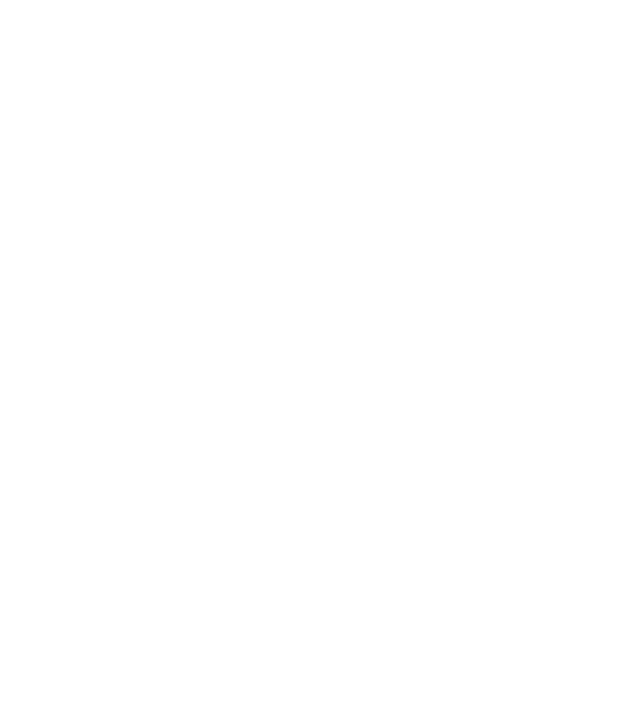
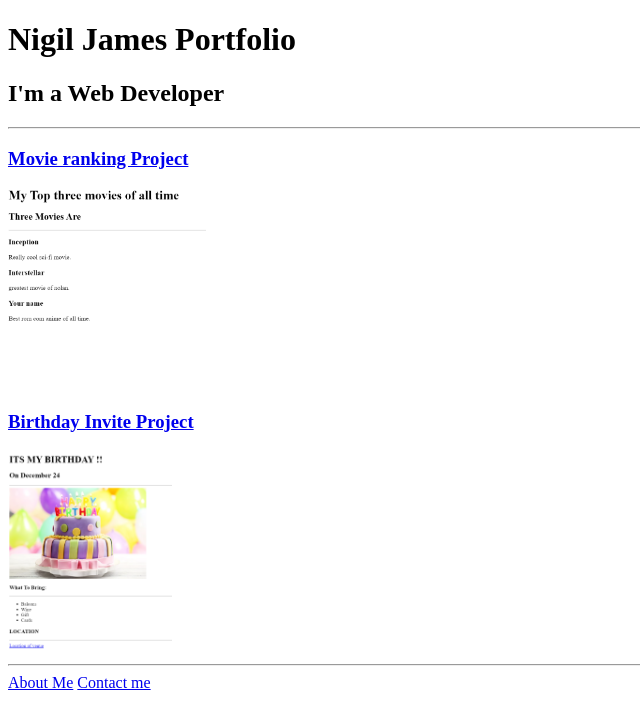
Before and after one commit to nigilvadakan/html-portfolio, a plain HTML site: page index.html in a window 1280 px wide. Shown: the whole page, without its empty margins (0-640 px from the left). Drawn offline with Linux system fonts and the light colour scheme.

Commit message:
Update index.html

```diff
--- a/index.html
+++ b/index.html
@@ -13,3 +13,22 @@ HINT for TODO 6: You can use the height attribute set to 200 to make the image s
 https://developer.mozilla.org/en-US/docs/Web/HTML/Element/img#attr-height -->
 
 <!-- TODO 7: Add the Contact Me and About Me page links -->
+<!DOCTYPE html>
+<html lang="en">
+<head>
+    <meta charset="UTF-8">
+    <meta name="viewport" content="width=device-width, initial-scale=1.0">
+    <title>Portfolio</title>
+</head>
+<body>
+    <h1>Nigil James Portfolio</h1>
+    <h2>I'm a Web Developer</h2>
+    <hr/>
+   <h3><a href="./public/movie-ranking.html">Movie ranking Project</a></h3>
+    <img src="./assets/images/TOPMOVIE.png" height="200" alt="3 movies"/>
+    <h3><a href="./public/birthday-invite.html">Birthday Invite Project</a></h3>
+    <img src="./assets/images/BIRTHDAY.png" height="200" alt="Yummy cake"/>
+    <hr />
+    <a href="./public/about.html">About Me</a> <a href="./public/contact.html">Contact me</a>
+</body>
+</html>
```
